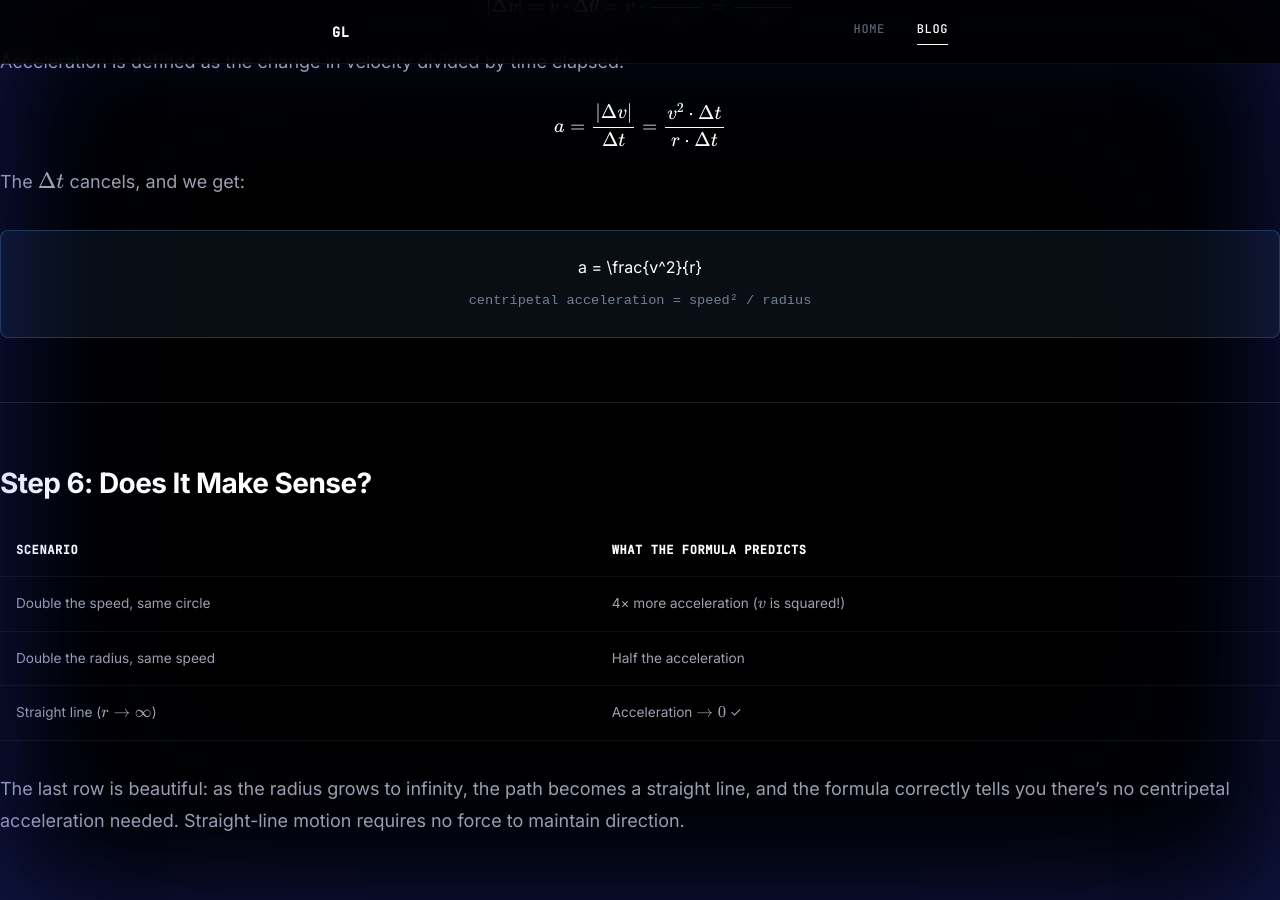
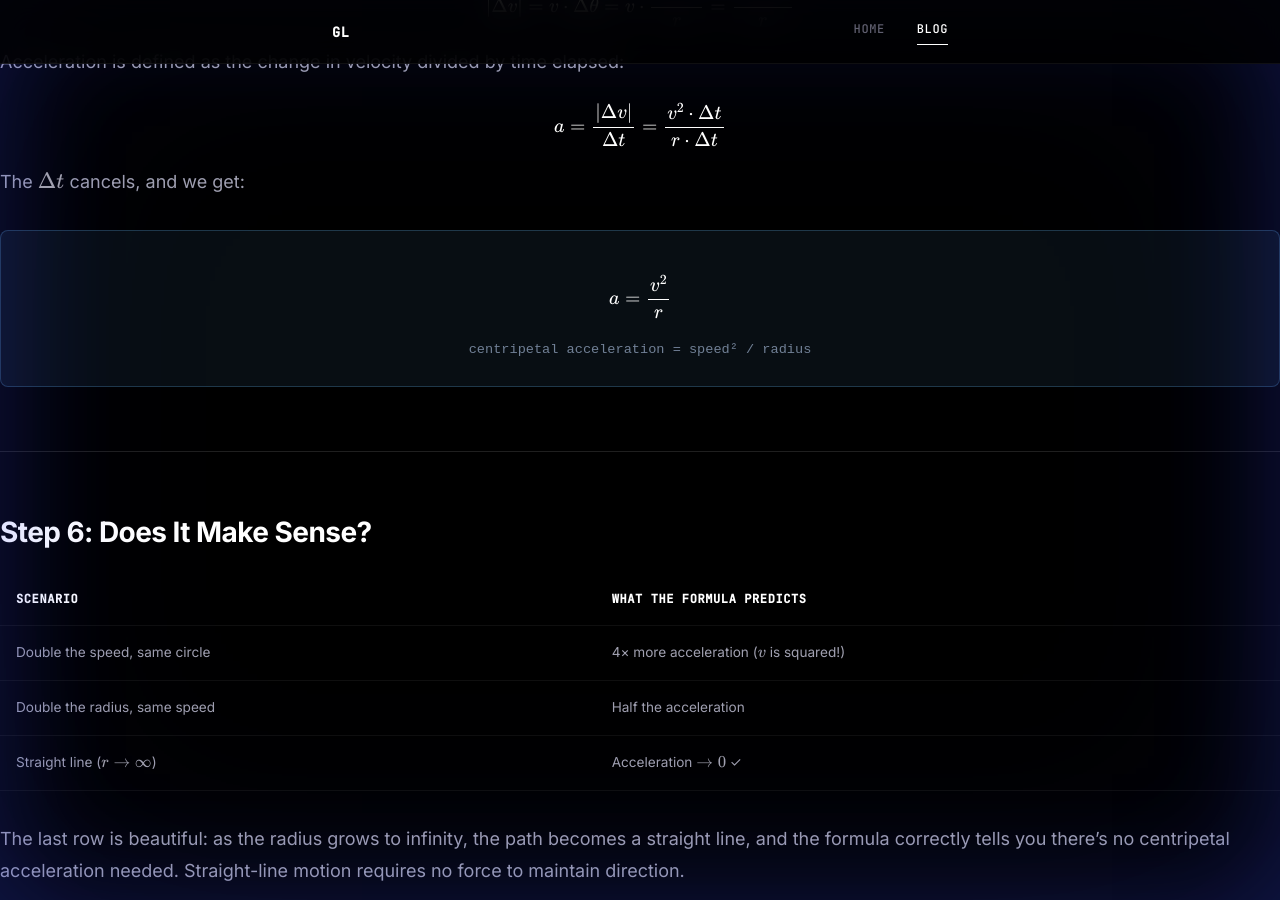
Before and after one commit to gunjanlakhlani/gunjanlakhlani.github.io, a Jekyll site: the page built from _posts/2026-02-24-deriving-centripetal-acceleration.md, in a window 1280 px wide and 900 px high, scrolled down 3946 px. Built offline with Jekyll 4.4.1, drawn with Linux system fonts in a browser that asks for light colours.

Commit message:
fix: use markdown="1" on formula box so a=v²/r renders via MathJax

```diff
--- a/_posts/2026-02-24-deriving-centripetal-acceleration.md
+++ b/_posts/2026-02-24-deriving-centripetal-acceleration.md
@@ -164,7 +164,7 @@ $$a = \frac{|\Delta v|}{\Delta t} = \frac{v^2 \cdot \Delta t}{r \cdot \Delta t}$
 
 The $\Delta t$ cancels, and we get:
 
-<div style="background: rgba(99,179,237,0.08); border: 1px solid rgba(99,179,237,0.25); border-radius: 8px; padding: 1.5rem; margin: 2rem 0; text-align: center;">
+<div style="background: rgba(99,179,237,0.08); border: 1px solid rgba(99,179,237,0.25); border-radius: 8px; padding: 1.5rem; margin: 2rem 0; text-align: center;" markdown="1">
 
 $$a = \frac{v^2}{r}$$
 
```
